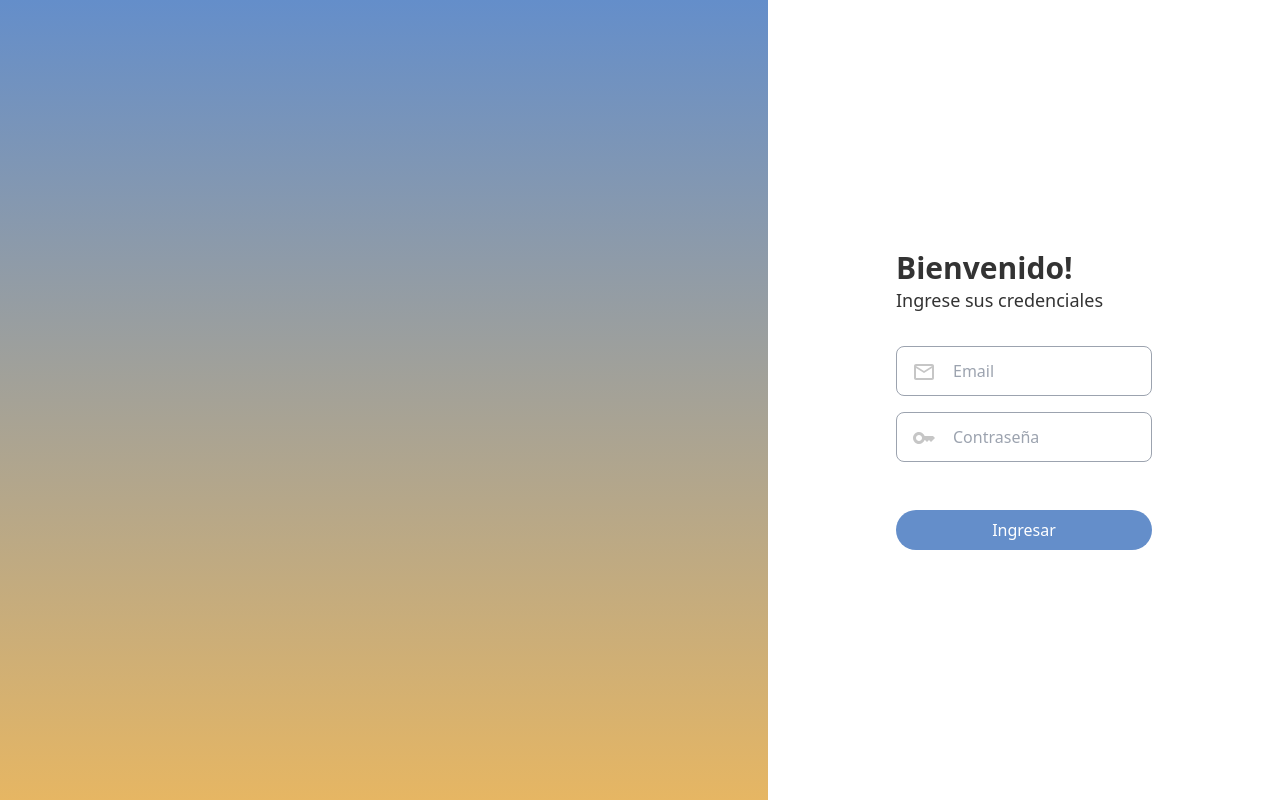
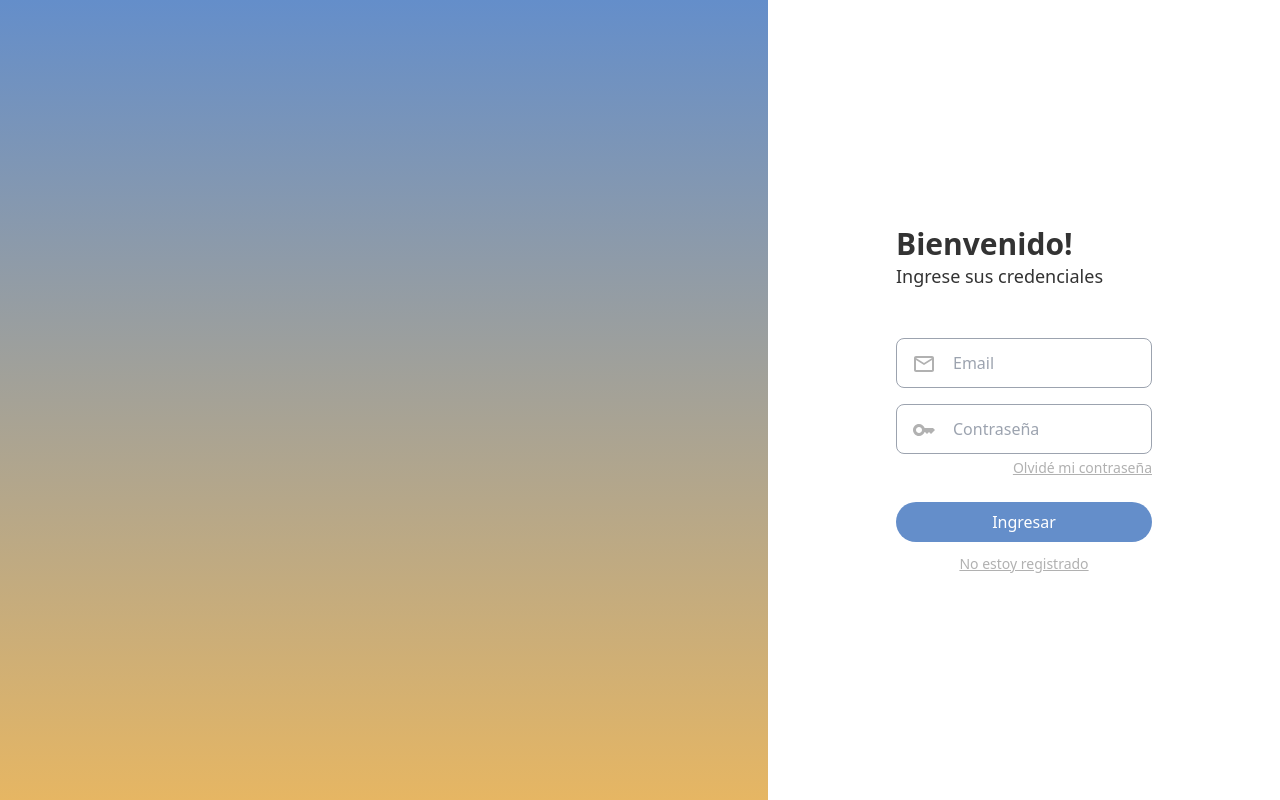
Before and after one commit to NuriaROrquin/diabetia, a Next.js app in the folder frontend/: page / in a window 1280 px wide. Built offline with nearby package versions, Linux system fonts and the light colour scheme.

Commit message:
add custom link

```diff
--- a/frontend/components/button/index.js
+++ b/frontend/components/button/index.js
@@ -1,6 +1,6 @@
-export const ButtonBlue = ({label, width, onClick}) => {
+export const ButtonBlue = ({label, width, onClick, className}) => {
     return (
-        <div className={`flex justify-center ${width}`}>
+        <div className={`flex justify-center ${width} ${className}`}>
             <button
                 onClick={onClick}
                 className="bg-blue-primary hover:bg-blue-focus transition-all text-white py-2 px-8 rounded-full w-full"
--- a/frontend/components/input/index.js
+++ b/frontend/components/input/index.js
@@ -1,7 +1,9 @@
+import Link from "next/link";
 
 export const Input = ({type, placeholder, id, width, icon}) => {
   return (
-      <div className={`mb-4 ${width} flex items-center relative`}>
+      <>
+          <div className={`${type !== "password" && "mb-4"} ${width} flex items-center relative`}>
               {icon && (
                   <div className="absolute mr-2 w-10 text-gray-secondary pl-4">
                       {icon}
@@ -11,8 +13,12 @@ export const Input = ({type, placeholder, id, width, icon}) => {
                   type={type}
                   id={id}
                   placeholder={placeholder}
-                  className="border border-gray-400 rounded-lg p-3 pl-14 w-full focus:outline-none"
-              />
-      </div>
+                  className={`border border-gray-400 rounded-lg p-3 pl-14 w-full focus:outline-none`}/>
+          </div>
+
+          {type === "password" && (
+              <Link href="/" className="mt-1 text-gray-secondary text-sm underline self-end" >Olvidé mi contraseña</Link>
+          )}
+      </>
   )
 }
--- /dev/null
+++ b/frontend/components/link/index.js
@@ -0,0 +1,8 @@
+import Link from "next/link";
+
+export const CustomLink = ({text, href}) => {
+
+    return (
+        <Link href={href} className="text-gray-secondary underline text-sm" >{text}</Link>
+    )
+}
--- a/frontend/pages/index.js
+++ b/frontend/pages/index.js
@@ -2,6 +2,7 @@ import {Input} from "../components/input";
 import EmailOutlinedIcon from '@mui/icons-material/EmailOutlined';
 import KeyOutlinedIcon from '@mui/icons-material/KeyOutlined';
 import {ButtonBlue} from "../components/button";
+import {CustomLink} from "../components/link";
 
 export default function Page() {
 
@@ -12,19 +13,22 @@ export default function Page() {
     return (
         <section className="flex">
             <div className="flex w-3/5 bg-gradient-to-b from-blue-primary to-orange-primary min-h-screen"></div>
-            <div className="flex flex-col justify-center items-center w-2/5 bg-white min-h-screen gap-8">
-                <div className="flex flex-col w-1/2">
+            <div className="flex flex-col justify-center items-center w-2/5 bg-white min-h-screen">
+                <div className="flex flex-col w-1/2 mb-12">
                     <h1 className="font-bold text-gray-primary text-3xl">Bienvenido!</h1>
                     <span className="text-gray-primary text-lg">Ingrese sus credenciales</span>
                 </div>
 
-                <div className="flex flex-col w-1/2">
+                <div className="flex flex-col w-1/2 mb-6">
                     <Input type="text" placeholder="Email" id="email" width="w-full" icon={<EmailOutlinedIcon />} />
                     <Input type="password" placeholder="Contraseña" id="contrasena" width="w-full"  icon={<KeyOutlinedIcon />} />
                 </div>
 
-                <ButtonBlue label="Ingresar" width="w-1/2" onClick={onHandleClick} />
+                <ButtonBlue label="Ingresar" width="w-1/2" onClick={onHandleClick} className="mb-3" />
+
+                <CustomLink text="No estoy registrado" href="/" />
             </div>
+
         </section>
     );
 }
--- a/frontend/tailwind.config.js
+++ b/frontend/tailwind.config.js
@@ -15,7 +15,7 @@ module.exports = {
         "orange-secondary": "#dc961b",
         "orange-focus": "#e89f23",
         "gray-primary": "#333",
-        "gray-secondary": "#c6c6c6",
+        "gray-secondary": "#b1b1b1",
       },
       backgroundImage: {
         "gradient-radial": "radial-gradient(var(--tw-gradient-stops))",
@@ -29,7 +29,7 @@ module.exports = {
         "orange-primary": "#E6B663",
         "orange-secondary": "#dc961b",
         "gray-primary": "#333",
-        "gray-secondary": "#c6c6c6",
+        "gray-secondary": "#b1b1b1",
       },
       textColor: {
         "blue-primary": "#648ECA",
@@ -38,7 +38,7 @@ module.exports = {
         "orange-primary": "#E6B663",
         "orange-secondary": "#dc961b",
         "gray-primary": "#333",
-        "gray-secondary": "#c6c6c6",
+        "gray-secondary": "#b1b1b1",
       },
       minHeight: {
         "80": "80vh"
```
